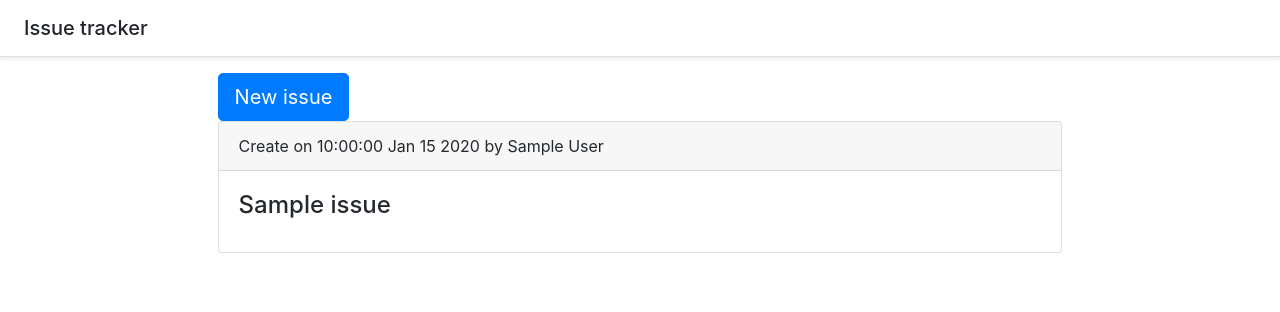
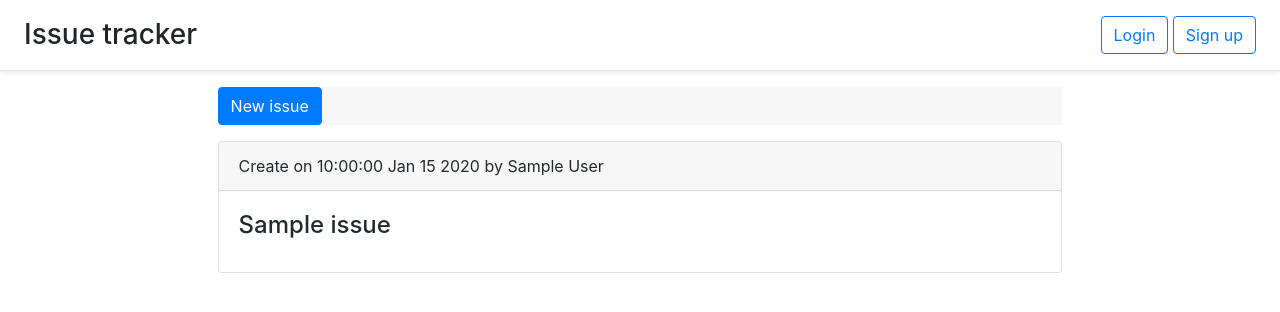
Before and after one commit to psurkov/Issue-tracker, a Flask app: page / in a window 1280 px wide. Shown: the top 312 px of the page. Run offline with Flask 2, Linux system fonts and the light colour scheme; tables that the repository leaves empty hold one stand-in row (values such as "Sample post"); some libraries are stand-ins or nearby versions.

Commit message:
Fix frontend

```diff
--- a/app.py
+++ b/app.py
@@ -23,9 +23,6 @@ class Issue(db.Model):
 
     def title_and_id(self):
         return self.title + ' #' + str(self.id)
-
-    def pretty_date(self):
-        return self.timestamp.strftime("%H:%M:%S %b %d %Y")
 
 
 class Comment(db.Model):
--- a/static/base.css
+++ b/static/base.css
@@ -12,3 +12,13 @@
     height: 150px;
     background-color: rgba(0,0,0,.03)!important;
 }
+
+.my-0 {
+    margin-right: auto!important;
+}
+
+.issues-upper-panel {
+    background-color: rgba(0,0,0,.03)!important;
+    margin-top: 1em;
+    margin-bottom: 1em;
+}
--- a/templates/base.html
+++ b/templates/base.html
@@ -12,7 +12,11 @@
 </head>
 <body>
 <header class="d-flex flex-column flex-md-row align-items-center p-3 px-md-4 mb-3 bg-white border-bottom shadow-sm">
-  <p class="h5 my-0 me-md-auto fw-normal">{{ self.title() }}</p>
+  <p class="h3 my-0 me-md-auto fw-normal">Issue tracker</p>
+  <nav class="my-2 my-md-0 me-md-3">
+    <a class="btn btn-outline-primary" href="#">Login</a>
+    <a class="btn btn-outline-primary" href="#">Sign up</a>
+  </nav>
 </header>
 <div id="content" class="content">{% block content %}{% endblock %}</div>
 </body>
--- a/templates/index.html
+++ b/templates/index.html
@@ -6,10 +6,14 @@
 
 {% block content %}
 
-    <!-- Кнопка запуска модального окна -->
-    <button type="button" class="btn btn-primary btn-lg" data-toggle="modal" data-target="#myModal">
-      New issue
-    </button>
+
+
+    <div class="issues-upper-panel">
+        <!-- Modal button -->
+        <button type="button" class="btn btn-primary" data-toggle="modal" data-target="#myModal">
+          New issue
+        </button>
+    </div>
 
 
     <div class="modal fade" id="myModal" tabindex="-1" role="dialog" aria-labelledby="myModalLabel" aria-hidden="true">
@@ -34,13 +38,10 @@
     </div>
 
     {% for issue in issues %}
-{#        <div class="alert alert-info">#}
-{#            <h3>{{ issue.title }}</h3>#}
-{#        </div>#}
         <a class="link-gray-dark" href="issue/{{ issue.id }}">
         <div class="card">
           <div class="card-header">
-            Create on {{ issue.pretty_date() }} by {{ issue.author }}
+            Create on {{ issue.comments.all()[0].pretty_date() }} by {{ issue.author }}
           </div>
           <div class="card-body">
               <h4 class="card-title">{{ issue.title }}</h4>
```
